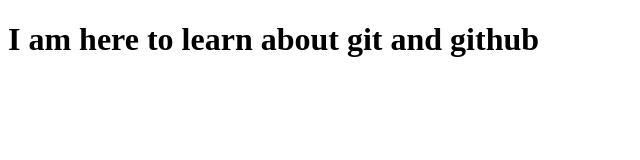
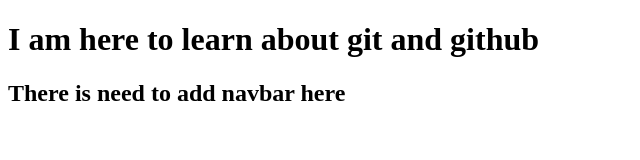
Before and after one commit to Afzal-8282/Git-GitHub, a plain HTML site: page index.html in a window 1280 px wide. Shown: the whole page, without its empty margins (0-640 px from the left). Drawn offline with Linux system fonts and the light colour scheme.

Commit message:
update index file

```diff
--- a/index.html
+++ b/index.html
@@ -7,5 +7,6 @@
 </head>
 <body>
     <h1>I am here to learn about git and github</h1>
+    <h2>There is need to add navbar here</h2>
 </body>
 </html>
```
